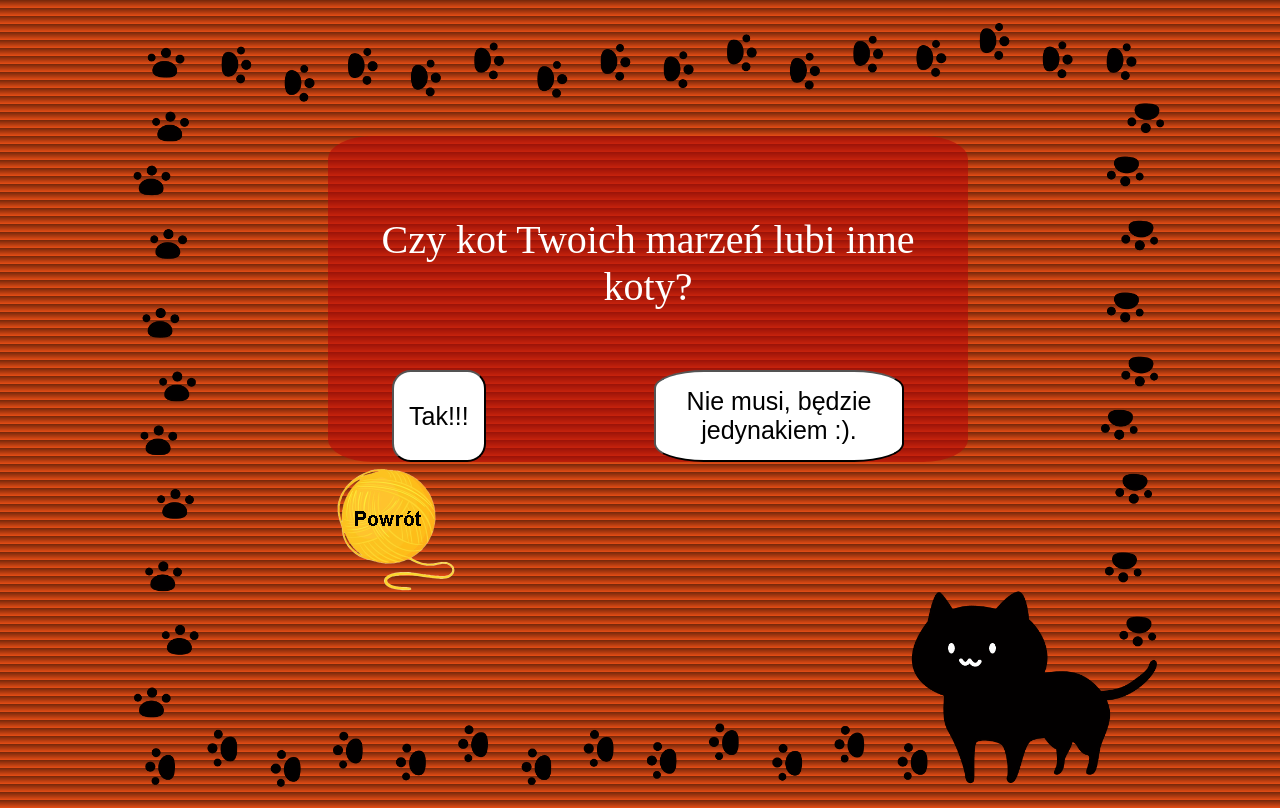
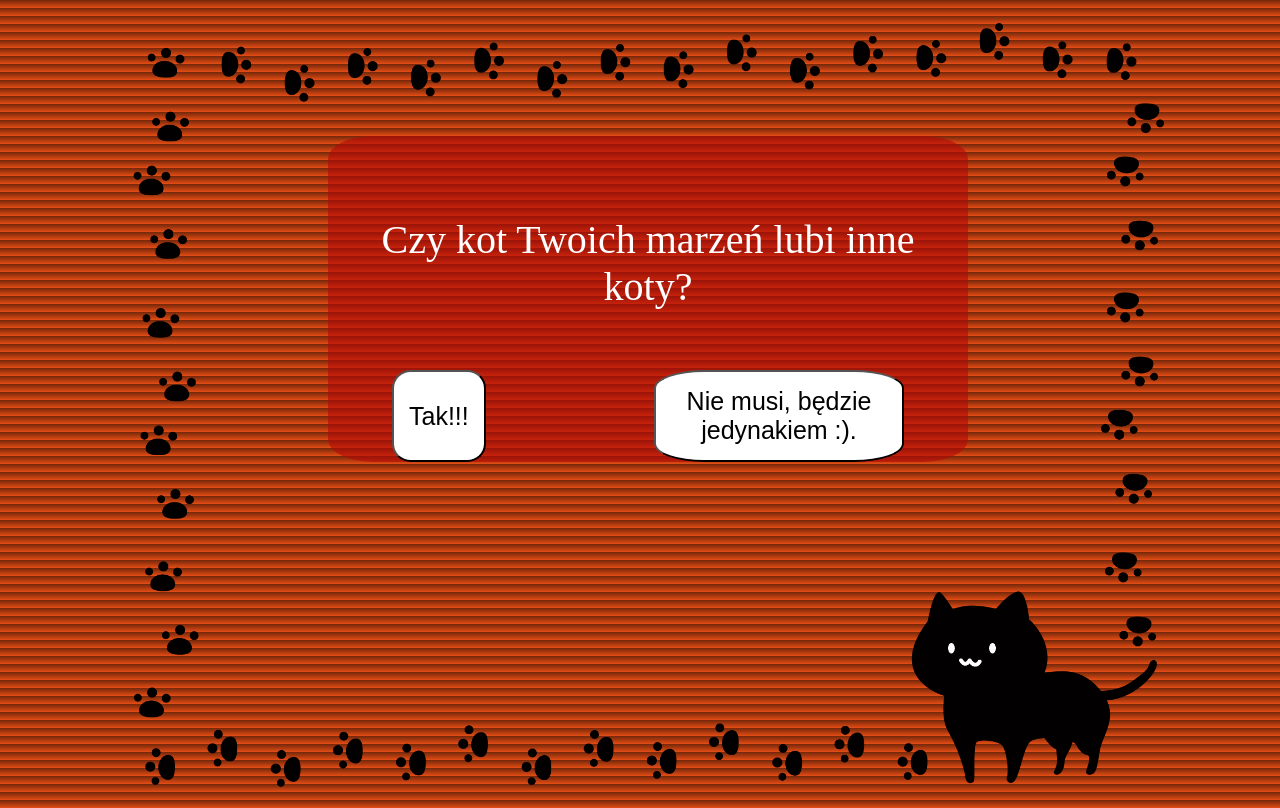
Before and after one commit to Saundarya1/cats-adoption-app, a React (Create React App) app: page / in a window 1280 px wide. Built offline with nearby package versions, Linux system fonts and the light colour scheme; a web font is replaced by a local one.

Commit message:
block back button

```diff
--- a/src/App.js
+++ b/src/App.js
@@ -92,7 +92,10 @@ function App() {
               currentStep={currentStep}
               handleNextStep={handleNextStep}
             />
-            <button className="wool" onClick={handlePreviousStep}><img src={wool} /></button>
+            {index > 0 &&
+              <button className="wool" onClick={handlePreviousStep}><img src={wool} /></button>
+            }
+
           </div>
         )
       ))}
```
